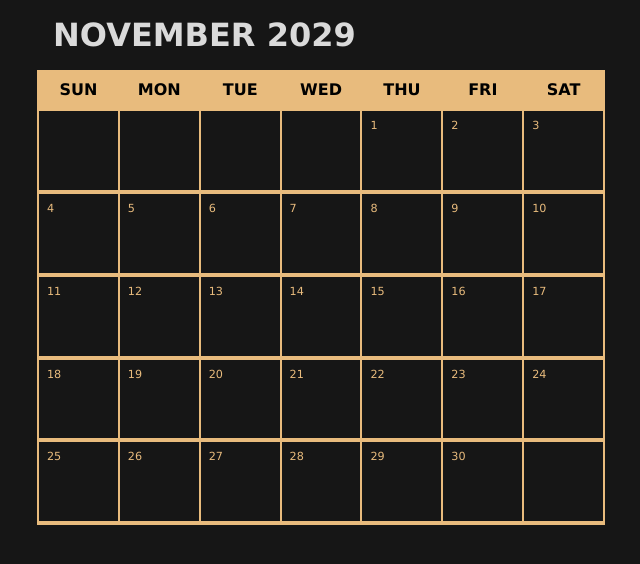
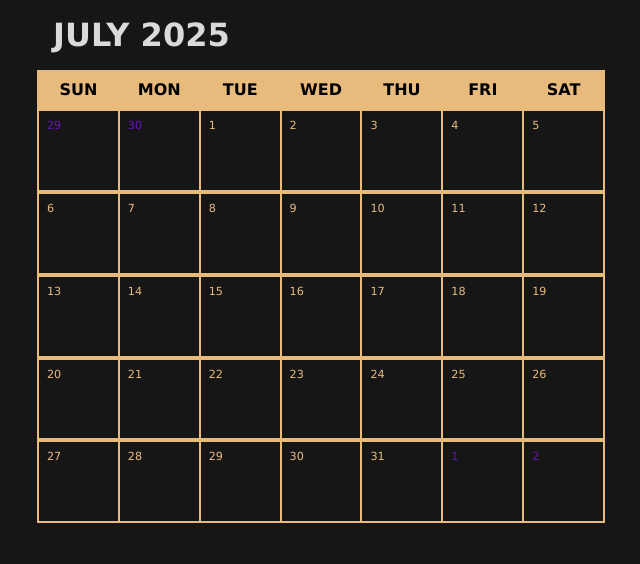
Before and after one commit to jake-the-cake/pb_py, a Flask app: page /calendar/ in a window 1280 px wide. Shown: the part 19-583 px from the top of the page, without its empty margins (319-959 px from the left). Run offline with Flask 3, Linux system fonts and the light colour scheme.

Commit message:
previous and next month

```diff
--- a/static/css/main.css
+++ b/static/css/main.css
@@ -178,6 +178,10 @@ a {
 	font-size: .7rem;
 }
 
+.primary-text {
+	color: var(--primary);
+}
+
 /* Misc */
 .underline { text-decoration: underline !important; }
 .sm-shadow {
--- a/templates/calendar.html
+++ b/templates/calendar.html
@@ -57,8 +57,8 @@
 	</div>
 
 	<script>
-		const year = 2029
-		const month = '11'
+		const year = 2025
+		const month = '07'
 		const cal = document.querySelector('#calendar')
 		const row = document.querySelector('#blank-cal-row')
 		const children = Array.from(row.children)
@@ -66,6 +66,7 @@
 		const m = JSON.parse(children[1].innerText.replaceAll("'", '"'))
 		const d = JSON.parse(children[2].innerText.replaceAll("'", '"'))
 		const current = data[year][month]
+		const previous = data[year][String('0' + (Number(month) - 1))]
 
 		const label = m[month][1].toUpperCase() + ' ' + year
 		document.querySelector('.cal-label').innerText = label
@@ -77,14 +78,20 @@
 
 			const new_row = row.cloneNode(true)
 			const child = new_row.firstElementChild.cloneNode(true)
-			//new_row.removeChild(new_row.firstElementChild)
 			new_row.innerHTML = ''
 
 			for (let i = 1; i <= 7; i++) {
 				const new_child = child.cloneNode(true)
 				let text = String(rows * 7 + i - first + 1)
-				if (Number(text) > days && i == 1) break
-				if (Number(text) < 1 || Number(text) > days ) text = ''
+				if (Number(text) > days) {
+					if (i === 1) break
+					text = Number(text) - days
+					new_child.classList.add('primary-text')
+				}
+				if (Number(text) < 1) {
+					text = Number(text) + previous.days
+					new_child.classList.add('primary-text')
+				}
 				new_child.innerText = text
 				new_row.appendChild(new_child)
 			}
```
